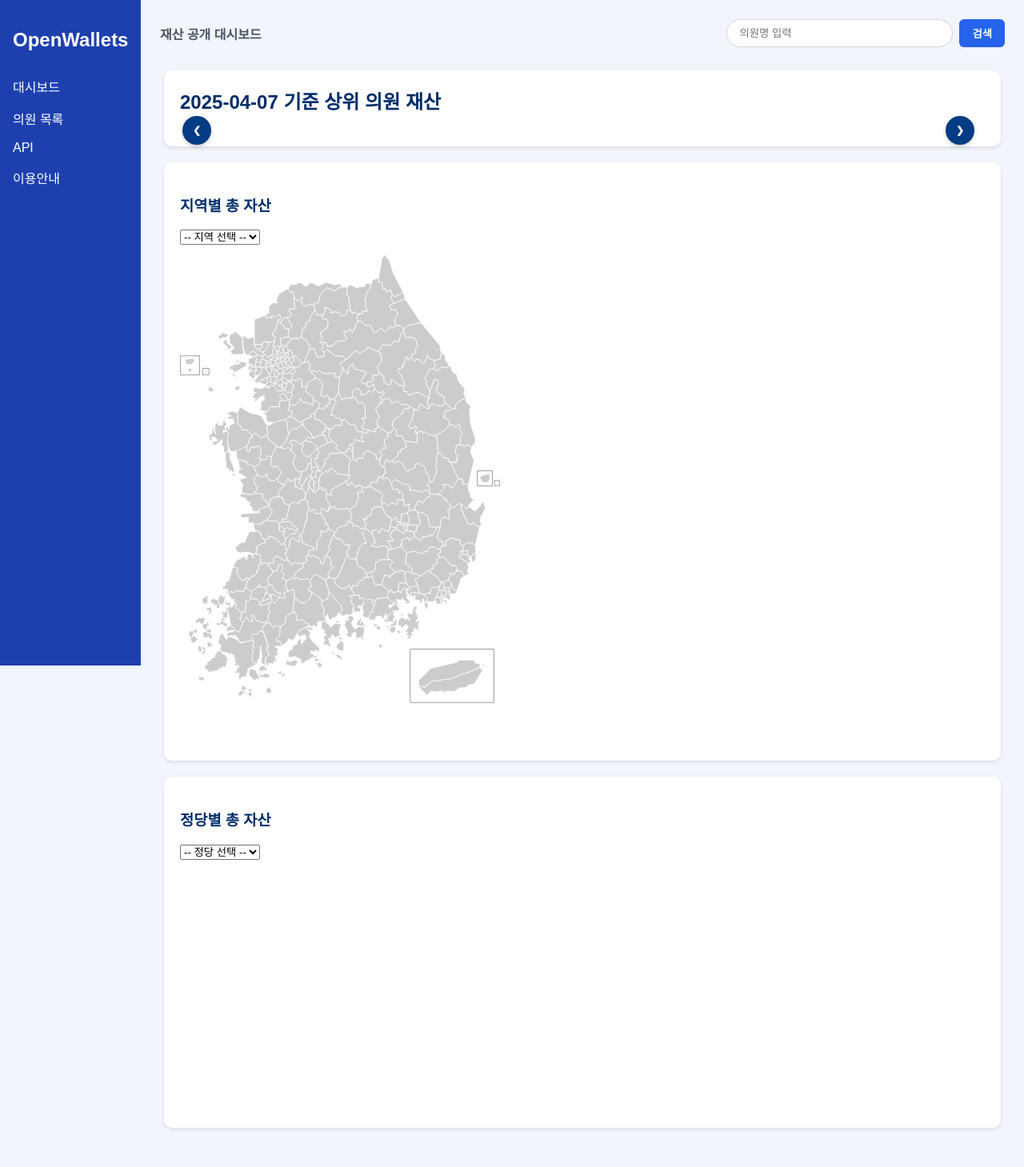
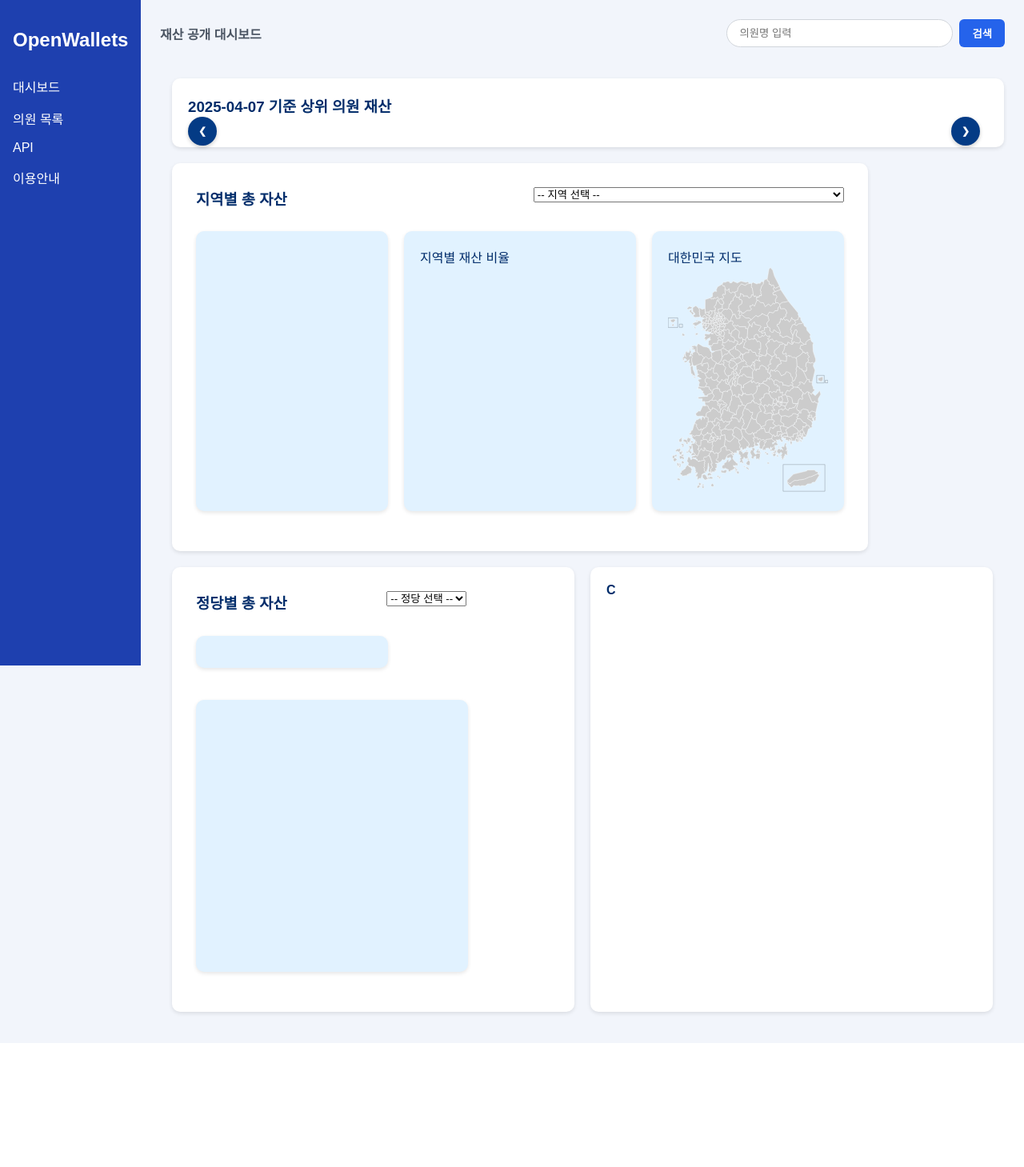
Before and after one commit to Zino03/OpenWallets, a Django app: page / in a window 1280 px wide. Shown: the whole page at 80% size. After the commit the page ends 1304 px from the top, so only its background shows below. Run offline with Django 5.2, Linux system fonts and the light colour scheme; data that the repository does not hold is empty; a map, chart or similar area stays blank.

Commit message:
디자인 배치 진행중

```diff
--- a/OpenWallets/ow/templates/main_page.html
+++ b/OpenWallets/ow/templates/main_page.html
@@ -17,26 +17,35 @@
             color: #002c6a;
         }
         .main {
+            display:flex;
+            flex-wrap: wrap;
             padding: 5px;
         }
         .card {
             background: white;
             border-radius: 10px;
             padding: 20px;
+            margin: 10px;
+            box-shadow: 0 2px 5px rgba(0,0,0,0.1);
+            width: auto;
+            height: auto;
+        }
+
+        .card-a{
+            background: #E1F2FF;
+            border-radius: 10px;
+            padding: 20px;
             margin-bottom: 20px;
             box-shadow: 0 2px 5px rgba(0,0,0,0.1);
+            height: auto;
         }
-        .card h2 {
+
+        .card h3 {
             margin-top: 0;
-        }
-        .grid {
-            display: grid;
-            grid-template-columns: repeat(auto-fill, minmax(200px, 1fr));
-            gap: 20px;
         }
         .chart {
             width: 100%;
-            height: 200px;
+            height: 250px;
             background: #dde8fb;
             border-radius: 8px;
             display: flex;
@@ -113,6 +122,20 @@
             color: black;
         }
 
+        .flex-container {
+            display: flex;
+            gap: 20px;
+            margin: 10px;
+            flex-wrap: wrap; /* 창이 좁아질 경우 아래로 배치됨 */
+            align-items: first-start;
+        }
+        .flex-item {
+            flex: 1 1 auto;
+            min-width: 200px;
+            max-width: 100%;
+            box-sizing: border-box;
+        }
+
         .region_name path,
         .region_name polygon,
         .region_name .st0 {
@@ -134,12 +157,17 @@
         .region_name.selected .st0 {
             fill: #ff6600;
         }
+
+        canvas {
+            max-width: 100%;
+            height: auto;
+        }
     </style>
 </head>
 <body>
     <div class="main">
         <div class="card">
-            <h2>2025-04-07 기준 상위 의원 재산</h2>
+            <h3>2025-04-07 기준 상위 의원 재산</h3>
             <div class="slider-wrapper">
                 <button class="slide-btn" id="prevBtn">&#10094;</button>
                 <div class="slider-viewport">
@@ -187,26 +215,31 @@
     </script>
     <script src="https://cdn.jsdelivr.net/npm/chart.js"></script>
         <!-- 지역별 카드 -->
-        <div class="card region-card" style="flex:1;">
-            <h3>지역별 총 자산</h3>
+        <div class="card region-card">
+            <div class="flex-container">
+                <h3 class="flex-item" style="min-width: 0px;">지역별 총 자산</h3>
+                <div class="flex-item" style="display: flex; flex-direction: column; gap: 5px;">
                     <select id="regionSelect">
                         <option value="">-- 지역 선택 --</option>
                         {% for region in regions %}
                         <option value="{{ region }}">{{ region }}</option>
                         {% endfor %}
                     </select>
-            <div id="regionAssetDisplay" style="margin-top:10px; font-weight:bold;">
+                    <div id="regionAssetDisplay" style="font-weight:bold;">
                         <!-- 선택한 지역 자산 금액 -->
                     </div>
-
-            <div id="map-container" style="width: 100%; max-width: 400px; height: 300px;">
-                {% include 'svg/korea_map.svg' %}
                 </div>
-            <div id="regionTop4" style="margin-top:15px;">
+            </div>
+            <div class="flex-container">
+                <div class="card-a">
+                    <div class="flex-item" id="regionTop4">
                         <!-- 선택 지역 상위 4명 의원 목록 -->
                     </div>
-            <div style="width: 100%; max-width: 400px; height: 300px;">
-                <canvas id="regionPieChart" width="200" height="200"></canvas>
+                </div>
+                <div class="card-a">
+                    <div class="flex-item" style="width: 100%; max-width: 250px; height: auto">
+                        지역별 재산 비율
+                        <canvas id="regionPieChart"></canvas>
                         <script>
                             const regionCtx = document.getElementById('regionPieChart').getContext('2d');
                             const regionPieChart = new Chart(regionCtx, {
@@ -217,8 +250,9 @@
                                         label: '지역별 재산 총합',
                                         data: {{ region_asset_values|safe }},
                                         backgroundColor: [
-                                    '#FF6384', '#36A2EB', '#FFCE56', '#4BC0C0', '#9966FF', '#FF9F40',
-                                    '#C9CBCF', '#E7E9ED', '#B39DDB', '#90CAF9'
+                                            '#0958A7', '#D6001C', '#33A853', '#F4B400', '#8E24AA', '#E91E63',
+                                            '#FF7043', '#00897B', '#6D4C41', '#607D8B', '#C62828', '#283593',
+                                            '#AD1457', '#00ACC1', '#689F38', '#F4511E', '#7B1FA2'
                                         ],
                                         borderWidth: 1
                                     }]
@@ -243,10 +277,20 @@
                         </script>
                     </div>
                 </div>
+                <div class="card-a">
+                    <div class="flex-item" id="map-container" style="width: atuo; max-width: 400px; height: auto">
+                        대한민국 지도
+                        {% include 'svg/korea_map.svg' %}
+                    </div>
+                </div>
+            </div>
+        </div>
 
         <!-- 정당별 카드 -->
         <div class="card party-card" style="flex:1;">
-            <h3>정당별 총 자산</h3>
+            <div class="flex-container">
+                <h3 class="flex-item">정당별 총 자산</h3>
+                <div class="flex-item">
                     <select id="partySelect">
                         <option value="">-- 정당 선택 --</option>
                         {% for party in parties %}
@@ -256,11 +300,20 @@
                     <div id="partyAssetDisplay" style="margin-top:10px; font-weight:bold;">
                         <!-- 선택한 정당 자산 금액 -->
                     </div>
-            <div id="partyTop4" style="margin-top:15px;">
+                </div>
+            </div>
+            <div class="flex-container">
+                <div class="card-a">
+                    <div class="flex-item">
+                        <div id="partyTop4">
                             <!-- 선택 정당 상위 4명 의원 목록 -->
                         </div>
+                    </div>
+                </div>
+                <div class="card-a">
+                    <div class="flex-item">
                         <div style="width: 100%; max-width: 400px; height: 300px;">
-                <canvas id="partyPieChart" width="200" height="200"></canvas>
+                            <canvas id="partyPieChart"></canvas>
                             <script>
                                 const partyCtx = document.getElementById('partyPieChart').getContext('2d');
                                 const partyPieChart = new Chart(partyCtx, {
@@ -271,8 +324,8 @@
                                             label: '정당별 재산 총합',
                                             data: {{ party_asset_values|safe }},
                                             backgroundColor: [
-                                    '#FF6384', '#36A2EB', '#FFCE56', '#4BC0C0', '#9966FF', '#FF9F40',
-                                    '#C9CBCF', '#E7E9ED', '#B39DDB', '#90CAF9'
+                                                '#D74F00', '#FF1D1D', '#24FFD3', '#2400C3', '#9966FF', '#FFA83E',
+                                                '#45BABD', '#FBC700', '#FFED00', '#0958A7', '#06275E', '#D6001C'
                                             ],
                                             borderWidth: 1
                                         }]
@@ -297,6 +350,12 @@
                             </script>
                         </div>
                     </div>
+                </div>
+            </div>
+        </div>
+        <div class="card" style="flex:1;">
+            <strong>C</strong>
+        </div>
     <script>
         document.addEventListener("DOMContentLoaded", function () {
         // 데이터 JSON화 (views.py에서 넘긴 context 사용)
@@ -318,13 +377,11 @@
         const partyDisplay = document.getElementById('partyAssetDisplay');
         const partyTop4Div = document.getElementById('partyTop4');
 
-        function renderTop4(list, container) {
-            if (!list || list.length === 0) {
-                container.innerHTML = '<em>데이터가 없습니다.</em>';
-                return;
-            }
-            let html = '<ol>';
+        function renderTop4(list, container, title_name) {
+            let html = `${title_name} 재산 보유 상위 TOP4</br>`;
+            html += '<ol>';
             list.forEach(item => {
+                console.log(list);
                 html += `<li>${item.name}</br>총 재산: ${item.total_assets.toLocaleString()}</li>`;
             });
             html += '</ol>';
@@ -334,17 +391,30 @@
         regionSelect.addEventListener('change', () => {
             const mapContainer = document.getElementById('map-container');
             const selected = regionSelect.value;
+            regionPieChart.setActiveElements([]);
+
             mapContainer.querySelectorAll('.region_name').forEach(el => {
                 el.classList.remove('selected');
                 if (el.dataset.name === selected) {
                     el.classList.add('selected');
-                    console.log("하이라이트 적용:", el.dataset.name);
                 }
             });
 
             if (selected && regionAssets[selected]) {
                 regionDisplay.textContent = `${selected} 총 재산: ${regionAssets[selected].toLocaleString()}`;
-                renderTop4(regionTop4Data[selected], regionTop4Div);
+                renderTop4(regionTop4Data[selected], regionTop4Div, selected);
+
+                const selectedRegionIndex = regionPieChart.data.labels.indexOf(selected);
+                // setActiveElements + hoverOffset 조정
+                regionPieChart.setActiveElements([{ datasetIndex: 0, index: selectedRegionIndex }]);
+                regionPieChart.options.elements = {
+                    arc: {
+                        hoverOffset: function(ctx) {
+                            return ctx.dataIndex === selectedRegionIndex ? 40 : 0;
+                        }
+                    }
+                };
+                regionPieChart.update();
             } else {
                 regionDisplay.textContent = '';
                 regionTop4Div.innerHTML = '';
@@ -353,9 +423,23 @@
 
         partySelect.addEventListener('change', () => {
             const selected = partySelect.value;
+            partyPieChart.setActiveElements([]);
+
             if (selected && partyAssets[selected]) {
                 partyDisplay.textContent = `${selected} 총 재산: ${partyAssets[selected].toLocaleString()}`;
-                renderTop4(partyTop4Data[selected], partyTop4Div);
+                renderTop4(partyTop4Data[selected], partyTop4Div, selected);
+                // 해당 정당이 몇 번째 index인지 찾기
+                const selectedPartyIndex = partyPieChart.data.labels.indexOf(selected);
+                // setActiveElements + hoverOffset 조정
+                partyPieChart.setActiveElements([{ datasetIndex: 0, index: selectedPartyIndex }]);
+                partyPieChart.options.elements = {
+                    arc: {
+                        hoverOffset: function(ctx) {
+                            return ctx.dataIndex === selectedPartyIndex ? 40 : 0;
+                        }
+                    }
+                };
+                partyPieChart.update();
             } else {
                 partyDisplay.textContent = '';
                 partyTop4Div.innerHTML = '';
```
Lines whose indentation alone changed are shown as unchanged.
